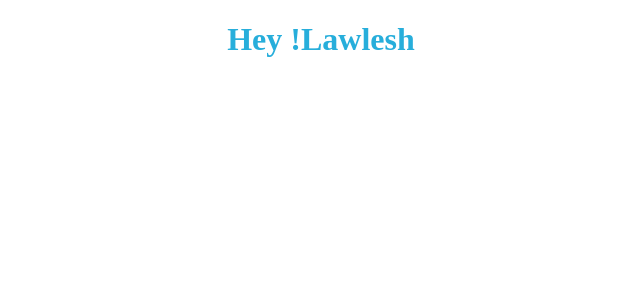
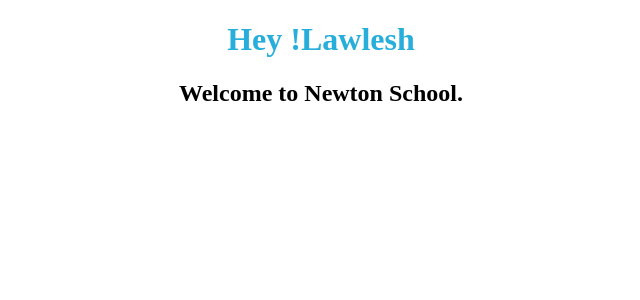
Before and after one commit to Lawlesh2022/Greetings-with-Props---React-Basics-Going-through-the-file-structure-analyzin---453y3nbjfmml, a React app: page / in a window 1280 px wide. Shown: the top 300 px of the page, without its empty margins (319-959 px from the left). Built offline with nearby package versions, Linux system fonts and the light colour scheme.

Commit message:
Update App.js

```diff
--- a/src/components/App.js
+++ b/src/components/App.js
@@ -4,7 +4,7 @@ import Welcome from './Welcome';
 
 const App = () => {
   return (
-    <Welcome name="Lawlesh" />
+    <Welcome name="Lawlesh" text = "Welcome to Newton School."/>
   )
 }
 
```
